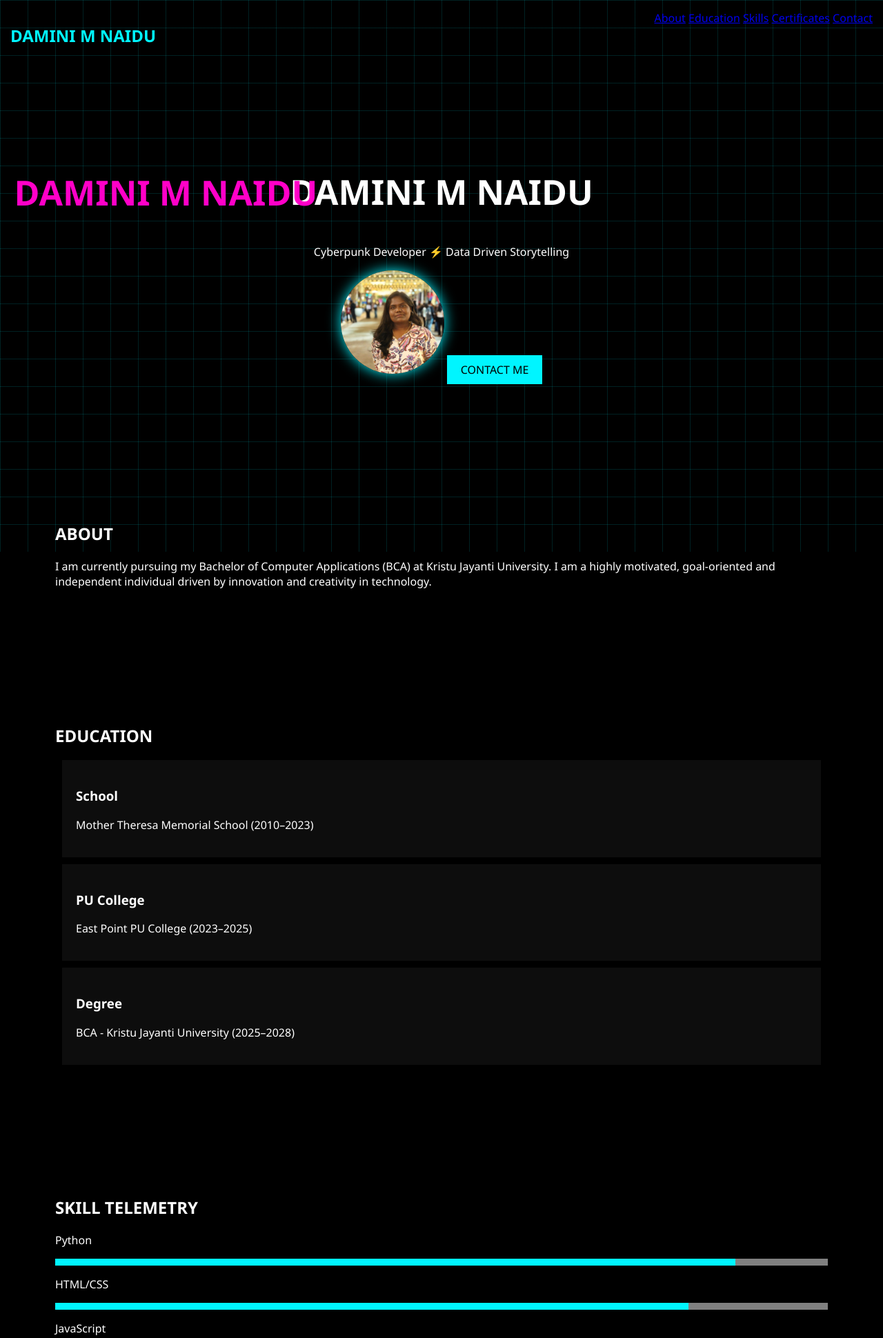
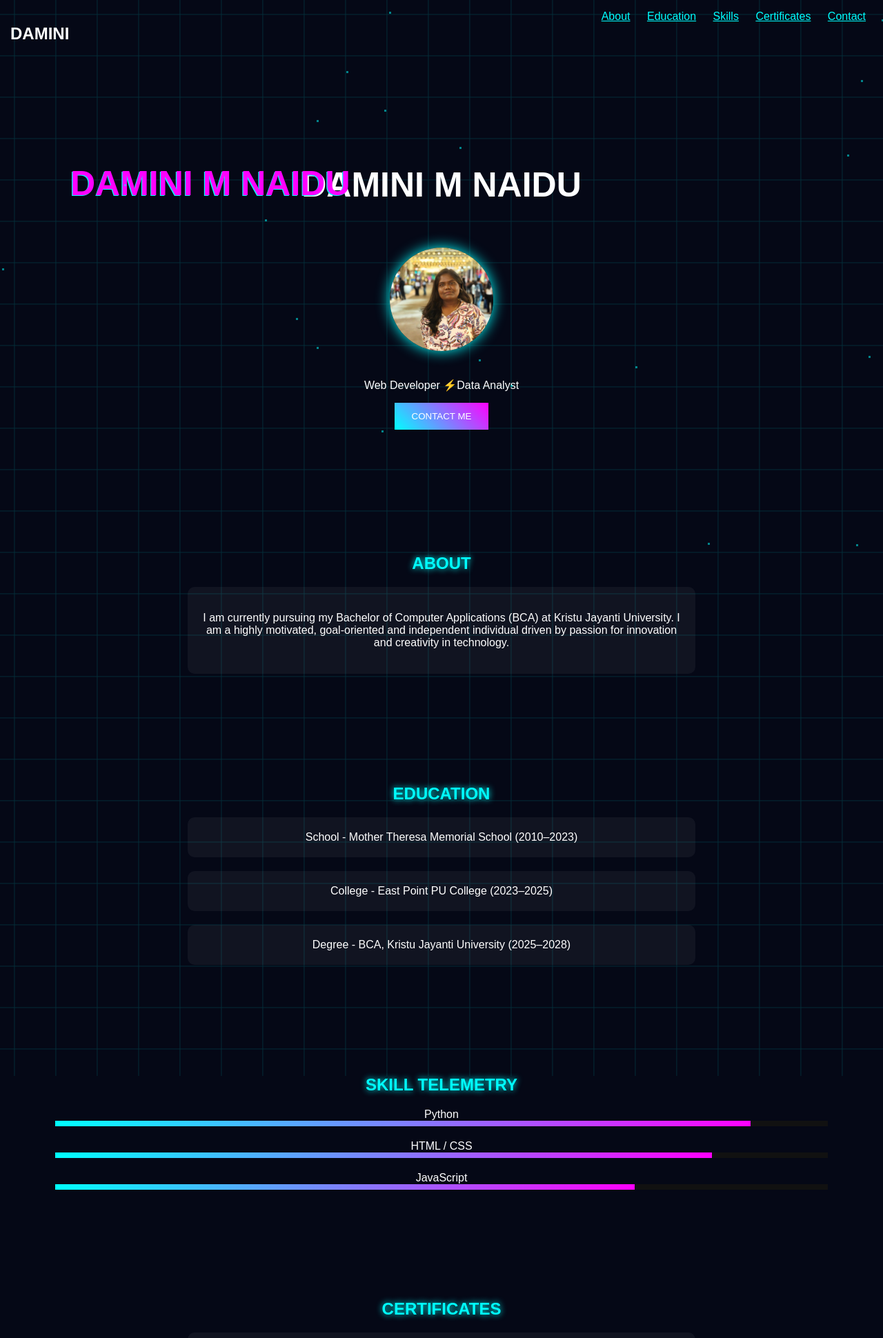
Before and after one commit to daminimnaidu777/MyPortfolio, a Flask app: page / in a window 1280 px wide. Shown: the top 1940 px of the page at 69% size. Run offline with Flask 3, Linux system fonts and the light colour scheme; some libraries are stand-ins or nearby versions.

Commit message:
new changes

```diff
--- a/static/style.css
+++ b/static/style.css
@@ -1,107 +1,135 @@
 body {
     margin: 0;
-    background: black;
+    font-family: 'Orbitron', sans-serif;
+    background: #050816;
     color: white;
-    font-family: 'Segoe UI';
 }
 
 /* GRID BACKGROUND */
 body::before {
     content: "";
     position: fixed;
-    width: 100%;
-    height: 100%;
-    background-image: linear-gradient(#00f5ff22 1px, transparent 1px),
-                      linear-gradient(90deg, #00f5ff22 1px, transparent 1px);
-    background-size: 40px 40px;
+    width: 200%;
+    height: 200%;
+    background-image: linear-gradient(#0ff 1px, transparent 1px),
+                      linear-gradient(90deg, #0ff 1px, transparent 1px);
+    background-size: 60px 60px;
+    opacity: 0.15;
+    animation: move 10s linear infinite;
     z-index: -1;
+}
+@keyframes move {
+    to { transform: translate(-60px,-60px); }
 }
 
 /* NAV */
 nav {
-    display: flex;
-    justify-content: space-between;
-    padding: 15px;
+    display:flex;
+    justify-content:space-between;
+    padding:15px;
 }
-
-.logo {
-    color: #00f5ff;
+nav a {
+    color:cyan;
+    margin:10px;
 }
 
 /* HERO */
 .hero {
-    text-align: center;
-    padding: 100px 20px;
+    text-align:center;
+    padding:100px;
 }
 
 /* GLITCH TEXT */
 .glitch {
-    font-size: 50px;
-    color: white;
-    position: relative;
+    font-size:50px;
+    color:white;
+    position:relative;
 }
-
-.glitch::before {
+.glitch::before, .glitch::after {
     content: attr(data-text);
-    position: absolute;
-    left: 2px;
-    color: #ff00c8;
-    animation: glitch 1s infinite;
+    position:absolute;
+    left:0;
 }
+.glitch::before { color:cyan; animation: glitch 1s infinite; }
+.glitch::after { color:magenta; animation: glitch 1s infinite reverse; }
 
 @keyframes glitch {
-    0% { transform: translate(0) }
-    50% { transform: translate(-2px,2px) }
-    100% { transform: translate(0) }
+    0% { transform:translate(0); }
+    20% { transform:translate(-2px,2px); }
+    40% { transform:translate(2px,-2px); }
 }
 
 /* PROFILE */
 .profile {
-    width: 150px;
-    border-radius: 50%;
-    box-shadow: 0 0 20px #00f5ff;
+    width:150px;
+    border-radius:50%;
+    box-shadow:0 0 20px cyan;
+    margin:20px;
 }
 
 /* BUTTON */
-.btn {
-    display: inline-block;
-    padding: 10px 20px;
-    background: #00f5ff;
-    color: black;
-    text-decoration: none;
+.neon-btn {
+    padding:12px 25px;
+    background:linear-gradient(45deg,cyan,magenta);
+    border:none;
+    color:white;
+    cursor:pointer;
 }
 
 /* SECTIONS */
-section {
-    padding: 80px;
+section { padding:60px; text-align:center; }
+
+.section-title {
+    color:cyan;
+    text-shadow:0 0 10px cyan;
 }
 
 /* CARD */
 .card {
-    background: rgba(255,255,255,0.05);
-    padding: 20px;
-    margin: 10px;
+    background:rgba(255,255,255,0.05);
+    padding:20px;
+    margin:20px auto;
+    width:60%;
+    border-radius:10px;
 }
 
 /* SKILLS */
-.bar {
-    background: gray;
-    height: 10px;
+.skill { margin:20px; }
+.bar { background:#111; height:8px; }
+.fill {
+    height:100%;
+    background:linear-gradient(90deg,cyan,magenta);
+    animation:load 2s;
+}
+@keyframes load { from{width:0;} }
+
+/* FORM */
+form {
+    display:flex;
+    flex-direction:column;
+    width:300px;
+    margin:auto;
+}
+input, textarea { margin:10px; padding:10px; }
+
+/* LINKS */
+.links a {
+    display:block;
+    color:cyan;
+    margin:5px;
 }
 
-.bar div {
-    height: 10px;
-    background: #00f5ff;
+/* PARTICLES */
+.particle {
+    position:fixed;
+    width:3px;
+    height:3px;
+    background:cyan;
+    opacity:0.5;
 }
 
-/* INPUT */
-input, textarea {
-    padding: 10px;
-    width: 60%;
+/* CENTER */
+.center {
+    text-align:center;
+    padding:100px;
 }
-
-/* FOOTER */
-footer {
-    text-align: center;
-    padding: 20px;
-}
--- a/templates/index.html
+++ b/templates/index.html
@@ -9,7 +9,7 @@
 
 <!-- NAV -->
 <nav>
-    <h1 class="logo">DAMINI M NAIDU</h1>
+    <h2 class="logo">DAMINI</h2>
     <div>
         <a href="#about">About</a>
         <a href="#education">Education</a>
@@ -23,103 +23,97 @@
 <section class="hero">
     <h1 class="glitch" data-text="DAMINI M NAIDU">DAMINI M NAIDU</h1>
 
-    <p class="tagline">
-        Cyberpunk Developer ⚡ Data Driven Storytelling
-    </p>
+    <img src="/static/images/profile.jpg" class="profile">
 
-    <img src="{{ url_for('static', filename='images/profile.jpg') }}" class="profile">
+    <p class="tagline"> Web Developer ⚡Data Analyst </p>
 
-    <a href="#contact" class="btn">CONTACT ME</a>
+    <a href="#contact"><button class="neon-btn">CONTACT ME</button></a>
 </section>
 
 <!-- ABOUT -->
 <section id="about">
-    <h2>ABOUT</h2>
-    <p>
+    <h2 class="section-title">ABOUT</h2>
+    <div class="card">
+        <p>
         I am currently pursuing my Bachelor of Computer Applications (BCA) at Kristu Jayanti University.
-        I am a highly motivated, goal-oriented and independent individual driven by innovation and creativity in technology.
-    </p>
+        I am a highly motivated, goal-oriented and independent individual driven by passion for innovation and creativity in technology.
+        </p>
+    </div>
 </section>
 
 <!-- EDUCATION -->
 <section id="education">
-    <h2>EDUCATION</h2>
+    <h2 class="section-title">EDUCATION</h2>
 
-    <div class="card">
-        <h3>School</h3>
-        <p>Mother Theresa Memorial School (2010–2023)</p>
-    </div>
-
-    <div class="card">
-        <h3>PU College</h3>
-        <p>East Point PU College (2023–2025)</p>
-    </div>
-
-    <div class="card">
-        <h3>Degree</h3>
-        <p>BCA - Kristu Jayanti University (2025–2028)</p>
-    </div>
+    <div class="card">School - Mother Theresa Memorial School (2010–2023)</div>
+    <div class="card">College - East Point PU College (2023–2025)</div>
+    <div class="card">Degree - BCA, Kristu Jayanti University (2025–2028)</div>
 </section>
 
 <!-- SKILLS -->
 <section id="skills">
-    <h2>SKILL TELEMETRY</h2>
+    <h2 class="section-title">SKILL TELEMETRY</h2>
 
     <div class="skill">
-        <p>Python</p>
-        <div class="bar"><div style="width:88%"></div></div>
+        <span>Python</span>
+        <div class="bar"><div class="fill" style="width:90%"></div></div>
     </div>
 
     <div class="skill">
-        <p>HTML/CSS</p>
-        <div class="bar"><div style="width:82%"></div></div>
+        <span>HTML / CSS</span>
+        <div class="bar"><div class="fill" style="width:85%"></div></div>
     </div>
 
     <div class="skill">
-        <p>JavaScript</p>
-        <div class="bar"><div style="width:76%"></div></div>
+        <span>JavaScript</span>
+        <div class="bar"><div class="fill" style="width:75%"></div></div>
     </div>
 </section>
 
 <!-- CERTIFICATES -->
 <section id="certificates">
-    <h2>CERTIFICATES</h2>
+    <h2 class="section-title">CERTIFICATES</h2>
 
-    <a href="{{ url_for('static', filename='images/cert1.pdf') }}" target="_blank">Digital Engineering</a><br>
-    <a href="{{ url_for('static', filename='images/cert2.pdf') }}" target="_blank">GitHub</a><br>
-    <a href="{{ url_for('static', filename='images/cert3.pdf') }}" target="_blank">Node.JS</a><br>
-    <a href="{{ url_for('static', filename='images/cert4.pdf') }}" target="_blank">Front End Web Development</a>
+    <div class="card"><a href="/static/images/cert1.pdf" target="_blank">Certificate 1</a></div>
+    <div class="card"><a href="/static/images/cert2.pdf" target="_blank">Certificate 2</a></div>
+    <div class="card"><a href="/static/images/cert3.pdf" target="_blank">Certificate 3</a></div>
+    <div class="card"><a href="/static/images/cert4.pdf" target="_blank">Certificate 4</a></div>
 </section>
 
 <!-- CONTACT -->
 <section id="contact">
-    <h2>CONTACT</h2>
+    <h2 class="section-title">CONTACT</h2>
 
-    <form action="/contact" method="POST" class="contact-form">
+    <form action="/contact" method="POST">
+        <input type="text" name="name" placeholder="Enter your name" required>
+        <input type="email" name="email" placeholder="Enter your email" required>
+        <textarea name="message" placeholder="Type your message" required></textarea>
 
-        <input type="text" name="name" placeholder="Enter your name" required>
-
-        <input type="email" name="email" placeholder="Enter your email" required>
-
-        <textarea name="message" placeholder="Type your message..." rows="5" required></textarea>
-
-        <!-- 👇 SEND BUTTON BELOW -->
-        <button type="submit" class="send-btn">SEND MESSAGE ⚡</button>
-
+        <button type="submit" class="neon-btn">SEND MESSAGE</button>
     </form>
 
-    <br>
-
-    <a href="https://github.com/daminimnaidu777" target="_blank">GitHub</a><br>
-    <a href="https://www.linkedin.com/in/damini-m-naidu-54b00838b" target="_blank">LinkedIn</a>
-    <a href="mailto:daminimnaidu777@gmail.com">Gmail</a>
+    <div class="links">
+        <a href="mailto:daminimnaidu@gmail.com">Gmail</a>
+        <a href="https://github.com/daminimnaidu777" target="_blank">GitHub</a>
+        <a href="https://www.linkedin.com/in/damini-m-naidu-54b00838b" target="_blank">LinkedIn</a>
+    </div>
 </section>
 
 <footer>
     © 2026 Damini M Naidu | All Rights Reserved
 </footer>
 
+<!-- PARTICLES -->
+<script>
+setInterval(()=>{
+ let d=document.createElement("div");
+ d.className="particle";
+ d.style.left=Math.random()*100+"%";
+ d.style.top=Math.random()*100+"%";
+ document.body.appendChild(d);
+ setTimeout(()=>d.remove(),2000);
+},100);
+</script>
+
 </body>
 </html>
-
-"https://www.linkedin.com/in/damini-m-naidu-54b00838b"
```
Also changed, not shown: templates/messages.html (+14 -28 lines), templates/result.html (+5 -14 lines).
